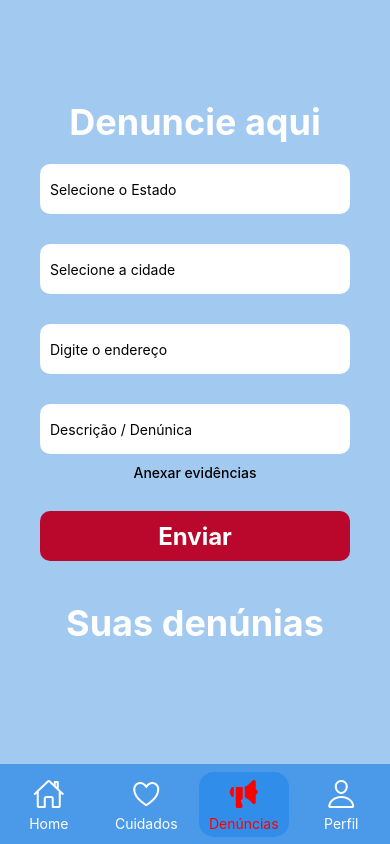
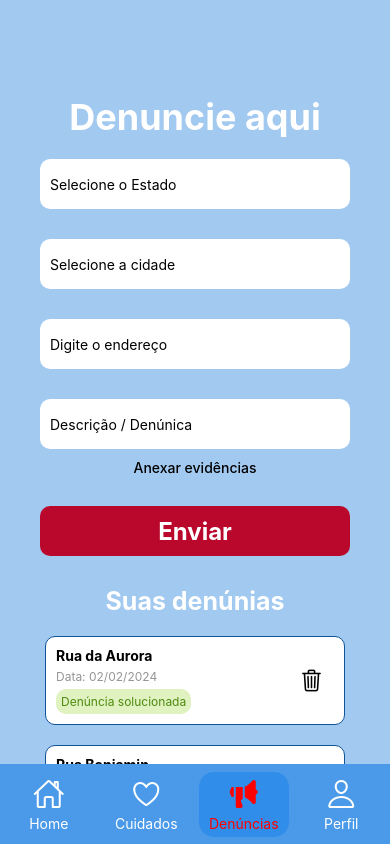
Before and after one commit to Torrez0/dengue-app, a React Native app: screen /Denuncias in a window 390 px wide. Built offline with nearby package versions, Linux system fonts and the light colour scheme; what native-base would draw is missing.

Commit message:
Component DenunciasCard

```diff
--- a/src/Screens/Cuidados.tsx
+++ b/src/Screens/Cuidados.tsx
@@ -1,6 +1,13 @@
-import { StatusBar, setStatusBarHidden } from 'expo-status-bar';
-import { StyleSheet, Text, View, ScrollView, SafeAreaView, Platform, Image} from 'react-native';
-
+import { StatusBar, setStatusBarHidden } from "expo-status-bar";
+import {
+  StyleSheet,
+  Text,
+  View,
+  ScrollView,
+  SafeAreaView,
+  Platform,
+  Image,
+} from "react-native";
 
 export default function Cuidados() {
   return (
@@ -12,6 +19,29 @@ export default function Cuidados() {
             style={styles.logo}
           />
 
+          <View
+            style={{
+              alignItems: "stretch",
+              paddingHorizontal: 5,
+              paddingVertical: 10,
+              rowGap: 10,
+            }}
+          >
+            <Text
+              style={{
+                fontSize: 20,
+                fontWeight: "700",
+                lineHeight: 24,
+                color: "#FFFFFF",
+              }}
+            >
+              Contraiu dengue ou suspeita estar infectado, mas não sabe quais
+              são os sintomas e cuidados necessários?
+            </Text>
+            <Text style={{ fontSize: 18, fontWeight: 400, color: "#FFFFFF" }}>
+              Acompanhe algumas de nossas dicas:
+            </Text>
+          </View>
           <Image
             source={require("../../assets/cuidados02.png")}
             style={styles.logo}
@@ -25,8 +55,6 @@ export default function Cuidados() {
             style={styles.logo}
           />
         </View>
-
-
       </ScrollView>
     </SafeAreaView>
   );
@@ -35,19 +63,19 @@ export default function Cuidados() {
 const styles = StyleSheet.create({
   container: {
     flex: 1,
-    backgroundColor: '#A2C9F0',
+    backgroundColor: "#A2C9F0",
     paddingTop: 60,
-    height:'100%',
-    width: '100%'
+    height: "100%",
+    width: "100%",
   },
   content: {
-    alignSelf: 'center',
+    alignSelf: "center",
     flex: 1,
-    width: '70%',
-    height: '100%',
+    width: 380,
+    height: "100%",
     marginTop: 20,
-    alignItems: 'center',
-    justifyContent: 'center',
+    alignItems: "center",
+    justifyContent: "center",
     paddingBottom: 60,
     paddingHorizontal: 20,
   },
--- a/src/Screens/Denuncias.tsx
+++ b/src/Screens/Denuncias.tsx
@@ -1,50 +1,167 @@
-import { StatusBar, setStatusBarHidden } from 'expo-status-bar';
-import React from 'react';
-import { StyleSheet, Text, View, ScrollView, SafeAreaView, Platform, TextInput, TouchableOpacity} from 'react-native';
+import React from "react";
+import { Ionicons } from "@expo/vector-icons";
+import {
+  StyleSheet,
+  Text,
+  View,
+  ScrollView,
+  SafeAreaView,
+  TextInput,
+  TouchableOpacity,
+} from "react-native";
+import DenunciaCard from "../components/denunciasCard";
 
+type Denuncia = {
+  id: string;
+  rua: string;
+  numero: string;
+  bairro: string;
+  cidade: string;
+  estado: string;
+  data: string;
+  status: string;
+};
 
 export default function Denuncias() {
+
+  let endereco: string = "Rua da Aurora";
+  let data: string = "01/03/2024";
+  let statusDenuncia = "em análise";
+
+  const denuncias: Denuncia[] = [
+    {
+      id: "01",
+      rua: "Rua da Aurora",
+      numero: "123",
+      bairro: "Centro",
+      cidade: "Recife",
+      estado: "Pernambuco",
+      data: "02/02/2024",
+      status: "solucionada",
+    },
+    {
+      id: "02",
+      rua: "Rua Benjamin Constant",
+      numero: "1456",
+      bairro: "Torre",
+      cidade: "Recife",
+      estado: "Pernambuco",
+      data: "25/05/2024",
+      status: "em análise",
+    },
+    {
+      id: "02",
+      rua: "Rua Benjamin Constant",
+      numero: "1456",
+      bairro: "Torre",
+      cidade: "Recife",
+      estado: "Pernambuco",
+      data: "25/05/2024",
+      status: "negada",
+    },
+    {
+      id: "02",
+      rua: "Avenida Rio Branco",
+      numero: "1456",
+      bairro: "Torre",
+      cidade: "Recife",
+      estado: "Pernambuco",
+      data: "25/05/2024",
+      status: "em andamento",
+    },
+  ];
+
+  // const Denuncias = () => {
+  //   return (
+  //     <View style={styles.denunciasCard}>
+  //       <View style={{ maxWidth: 150, rowGap: 5 }}>
+  //         <Text style={{ fontSize: 14, fontWeight: "700" }}>{endereco}</Text>
+  //         <Text style={{ color: "#959595", fontSize: 12 }}>
+  //           {"Data: " + data}
+  //         </Text>
+  //         <Text
+  //           style={{
+  //             fontSize: 12,
+  //             color: "#4B9AE9",
+  //             backgroundColor: "#98C3ED",
+  //             padding: 5,
+  //             borderRadius: 10,
+  //           }}
+  //         >
+  //           {"Denúncia " + statusDenuncia}
+  //         </Text>
+  //       </View>
+  //       <View style={{ paddingRight: 10 }}>
+  //         <Ionicons name={"trash-outline"} size={25}></Ionicons>
+  //       </View>
+  //     </View>
+  //   );
+  // };
+
   return (
     <SafeAreaView style={styles.container}>
       <ScrollView>
         <View style={styles.content}>
-         <Text style={styles.title}>
-             Denuncie aqui
-         </Text>
-         <TextInput style={styles.input}
-           placeholder='Selecione o Estado'
-         >
-         </TextInput>
-         <TextInput style={styles.input}
-           placeholder='Selecione a cidade'
+          <Text style={styles.title}>Denuncie aqui</Text>
+          <TextInput
+            style={styles.input}
+            placeholder="Selecione o Estado"
+          ></TextInput>
+          <TextInput
+            style={styles.input}
+            placeholder="Selecione a cidade"
             editable={false}
             selectTextOnFocus={false}
-         >
-         </TextInput>
-         <TextInput style={styles.input}
-           placeholder='Digite o endereço'
+          ></TextInput>
+          <TextInput
+            style={styles.input}
+            placeholder="Digite o endereço"
             editable={false}
             selectTextOnFocus={false}
-         >
-         </TextInput>
-         <TextInput style={styles.input}
-           placeholder='Descrição / Denúnica'
-         >
-         </TextInput>
+          ></TextInput>
+          <TextInput
+            style={styles.input}
+            placeholder="Descrição / Denúnica"
+          ></TextInput>
 
-         <Text style={styles.text}>
-           Anexar evidências
-         </Text>
+          <Text style={styles.text}>Anexar evidências</Text>
 
           <TouchableOpacity style={styles.button}>
-           <Text style={styles.buttonText}>
-             Enviar
-           </Text>
+            <Text style={styles.buttonText}>Enviar</Text>
           </TouchableOpacity>
 
-         <Text style={styles.title}>
-             Suas denúnias
+          <View style={styles.denunciasBox}>
+            <Text style={styles.smallTitle}>Suas denúnias</Text>
+
+            {/* <View style={styles.denunciasCard}>
+              <View style={{ maxWidth: 150, rowGap: 5 }}>
+                <Text style={{ fontSize: 14, fontWeight: "700" }}>
+                  {endereco}
                 </Text>
+                <Text style={{ color: "#959595", fontSize: 12 }}>
+                  {"Data: " + data}
+                </Text>
+                <Text
+                  style={{
+                    fontSize: 12,
+                    color: "#4B9AE9",
+                    backgroundColor: "#98C3ED",
+                    padding: 5,
+                    borderRadius: 10,
+                  }}
+                >
+                  {"Denúncia " + statusDenuncia}
+                </Text>
+              </View>
+              <View style={{ paddingRight: 10 }}>
+                <Ionicons name={"trash-outline"} size={25}></Ionicons>
+              </View>
+            </View> */}
+
+            {denuncias.map((denuncia) => (
+              <DenunciaCard key={denuncia.id} denuncia={denuncia} />
+            ))}
+          </View>
         </View>
       </ScrollView>
     </SafeAreaView>
@@ -54,85 +171,111 @@ export default function Denuncias() {
 const styles = StyleSheet.create({
   container: {
     flex: 1,
-     backgroundColor: '#A2C9F0',
-     justifyContent: 'center',
-     alignItems: 'center',
-     width: '100%',
-     height: '100%',
-     // paddingTop: 100,
+    backgroundColor: "#A2C9F0",
+    justifyContent: "center",
+    alignItems: "center",
+    width: "100%",
+    height: "100%",
+    padding: 0,
+    margin: 0,
   },
   content: {
-     alignSelf: 'center',
+    alignSelf: "center",
     flex: 1,
     width: 350,
+    height: "100%",
     marginTop: 20,
-     alignItems: 'center',
-     justifyContent: 'center',
+    alignItems: "center",
+    justifyContent: "center",
     paddingTop: 50,
     paddingBottom: 60,
     paddingHorizontal: 20,
   },
   welcomeBar: {
-     backgroundColor: '#308DE9',
-     width: '100%',
+    backgroundColor: "#308DE9",
+    width: "100%",
     paddingTop: 35,
     padding: 10,
     paddingHorizontal: 20,
-     flexDirection: 'row',
-     alignItems: 'center',
-     justifyContent: 'flex-start',
+    flexDirection: "row",
+    alignItems: "center",
+    justifyContent: "flex-start",
     height: 100,
   },
   welcomeText: {
     fontSize: 30,
-     fontWeight: '500',
-     color: '#FFF',
-     marginLeft: 20
+    fontWeight: "500",
+    color: "#FFF",
+    marginLeft: 20,
   },
   logo: {
     width: 50,
-     height: 50
+    height: 50,
   },
   title: {
     fontSize: 36,
-     fontWeight: '700',
-     color: '#FFF',
-     paddingTop: 30
+    fontWeight: "700",
+    color: "#FFF",
+    paddingTop: 25,
+  },
+  smallTitle: {
+    fontSize: 25,
+    fontWeight: "700",
+    color: "#FFF",
+    paddingTop: 20,
+    alignSelf: "center",
   },
   input: {
-     backgroundColor: '#FFF',
+    backgroundColor: "#FFF",
     borderRadius: 10,
     padding: 5,
-     width: '100%',
+    width: "100%",
     height: 50,
-     alignItems: 'center',
-     justifyContent: 'center',
+    alignItems: "center",
+    justifyContent: "center",
     marginTop: 20,
     marginBottom: 10,
-     paddingHorizontal: 10
+    paddingHorizontal: 10,
   },
   text: {
     fontSize: 14,
-     fontWeight: '500'
+    fontWeight: "500",
   },
   link: {
-     color: '#0000EE',
-     textDecorationLine: 'underline'
+    color: "#0000EE",
+    textDecorationLine: "underline",
   },
   button: {
-     backgroundColor: '#B9082C',
+    backgroundColor: "#B9082C",
     borderRadius: 10,
     padding: 5,
-     width: '100%',
+    width: "100%",
     height: 50,
-     alignItems: 'center',
-     justifyContent: 'center',
+    alignItems: "center",
+    justifyContent: "center",
     marginTop: 30,
-     marginBottom: 10
+    marginBottom: 10,
   },
   buttonText: {
-     color: '#FFF',
+    color: "#FFF",
     fontSize: 24,
-     fontWeight: '700'
-   }
+    fontWeight: "700",
+  },
+  denunciasBox: {
+    paddingBottom: 40,
+    alignSelf: "center",
+  },
+  denunciasCard: {
+    backgroundColor: "#fff",
+    width: 300,
+    minHeight: 80,
+    borderRadius: 10,
+    borderBlockColor: "#0F5398",
+    borderWidth: 1,
+    padding: 10,
+    marginTop: 20,
+    flexDirection: "row",
+    justifyContent: "space-between",
+    alignItems: "center",
+  },
 });
--- /dev/null
+++ b/src/components/denunciasCard.tsx
@@ -0,0 +1,95 @@
+import React from "react";
+import { View, Text, StyleSheet } from "react-native";
+import { Ionicons } from "@expo/vector-icons";
+
+type Denuncia = {
+  id: string;
+  rua: string;
+  numero: string;
+  bairro: string;
+  cidade: string;
+  estado: string;
+  data: string;
+  status: string;
+};
+
+type DenunciaCardProps = {
+  denuncia: Denuncia;
+};
+
+const getStatusStyle = (status: string) => {
+  switch (status) {
+    case "solucionada":
+      return {
+        backgroundColor: "#DFF2BF",
+        color: "#4F8A10",
+      };
+    case "em análise":
+      return {
+        backgroundColor: "#BDE5F8",
+        color: "#00529B",
+      };
+    case "negada":
+      return {
+        backgroundColor: "#FFBABA",
+        color: "#D8000C",
+      };
+    case "em andamento":
+      return {
+        backgroundColor: "#FEEFB3",
+        color: "#9F6000",
+      };
+    default:
+      return {
+        backgroundColor: "#FFFFFF",
+        color: "#000000",
+      };
+  }
+};
+
+const DenunciaCard: React.FC<DenunciaCardProps> = ({ denuncia }) => {
+  const statusStyle = getStatusStyle(denuncia.status);
+
+  return (
+    <View style={styles.denunciasCard}>
+      <View style={{ maxWidth: 150, rowGap: 5 }}>
+        <Text style={{ fontSize: 14, fontWeight: "700" }}>{denuncia.rua}</Text>
+        <Text style={{ color: "#959595", fontSize: 12 }}>
+          {"Data: " + denuncia.data}
+        </Text>
+        <Text
+          style={{
+            fontSize: 12,
+            color: statusStyle.color,
+            backgroundColor: statusStyle.backgroundColor,
+            padding: 5,
+            borderRadius: 10,
+          }}
+        >
+          {"Denúncia " + denuncia.status}
+        </Text>
+      </View>
+      <View style={{ paddingRight: 10 }}>
+        <Ionicons name={"trash-outline"} size={25} />
+      </View>
+    </View>
+  );
+};
+
+const styles = StyleSheet.create({
+  denunciasCard: {
+    backgroundColor: "#fff",
+    width: 300,
+    minHeight: 80,
+    borderRadius: 10,
+    borderColor: "#0F5398",
+    borderWidth: 1,
+    padding: 10,
+    marginTop: 20,
+    flexDirection: "row",
+    justifyContent: "space-between",
+    alignItems: "center",
+  },
+});
+
+export default DenunciaCard;
```
Also changed, not shown: src/routes.js (+65 -43 lines). Lines whose indentation alone changed are shown as unchanged.
